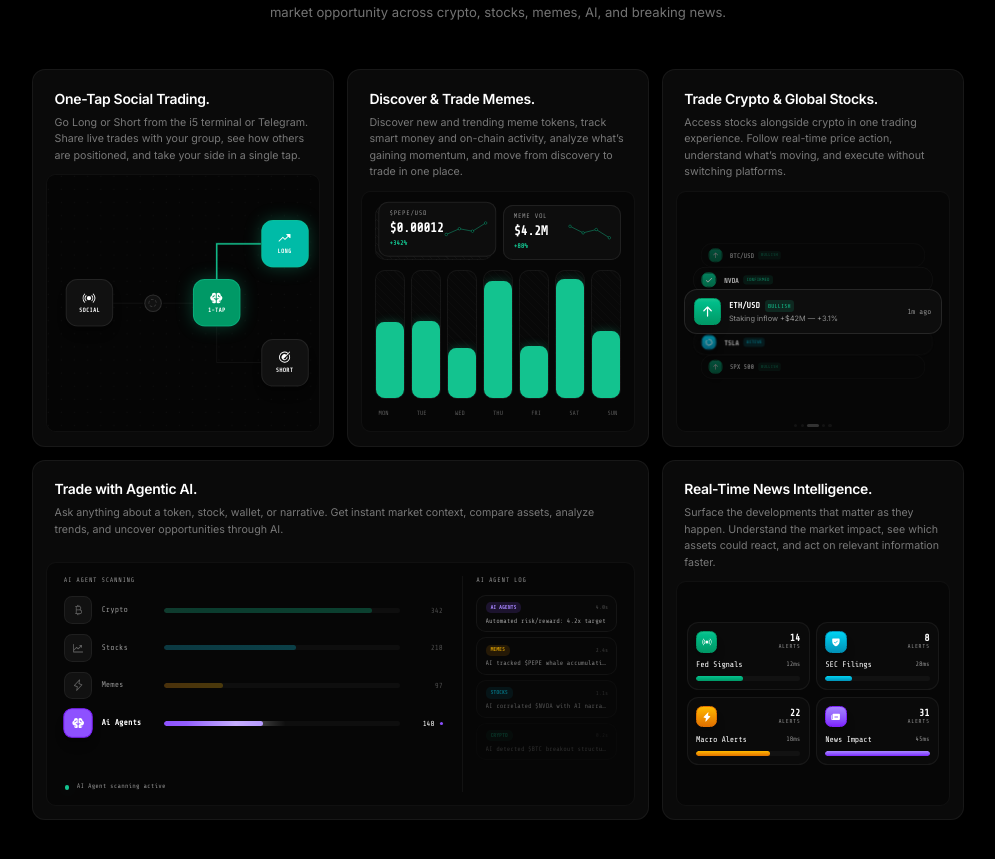
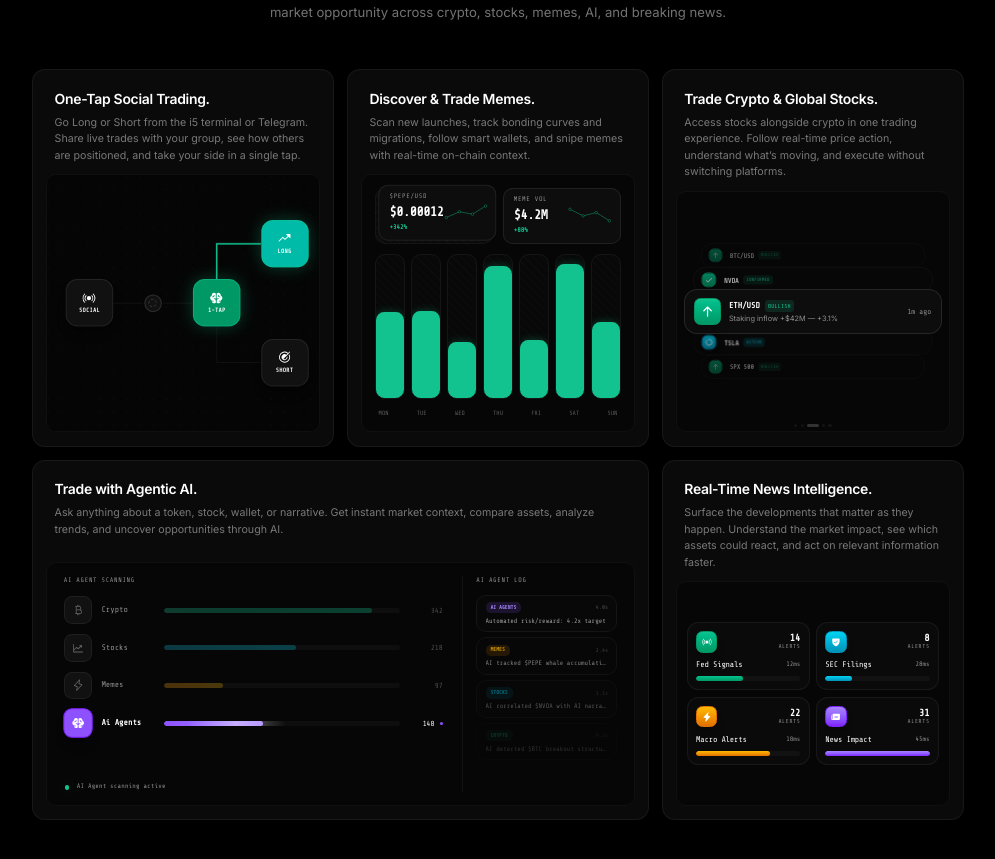
Before and after one commit to Saroj-zk/i5, a React (Vite) app: page / in a window 1280 px wide. Shown: the part 1285-2144 px from the top of the page, without its empty margins (142-1137 px from the left). Built offline with nearby package versions, Linux system fonts and the light colour scheme; a web font is replaced by a local one.

Commit message:
content(memes): update Discover & Trade Memes card description

```diff
--- a/src/pages/homepage/sections/MarketIntelligence.tsx
+++ b/src/pages/homepage/sections/MarketIntelligence.tsx
@@ -599,7 +599,7 @@ const GRID_ITEMS = [
   {
     title: "Discover & Trade Memes.",
     description:
-      "Discover new and trending meme tokens, track smart money and on-chain activity, analyze what’s gaining momentum, and move from discovery to trade in one place.",
+      "Scan new launches, track bonding curves and migrations, follow smart wallets, and snipe memes with real-time on-chain context.",
     visual: <Card2 />,
     col: "span 1",
     h: 460,
```
